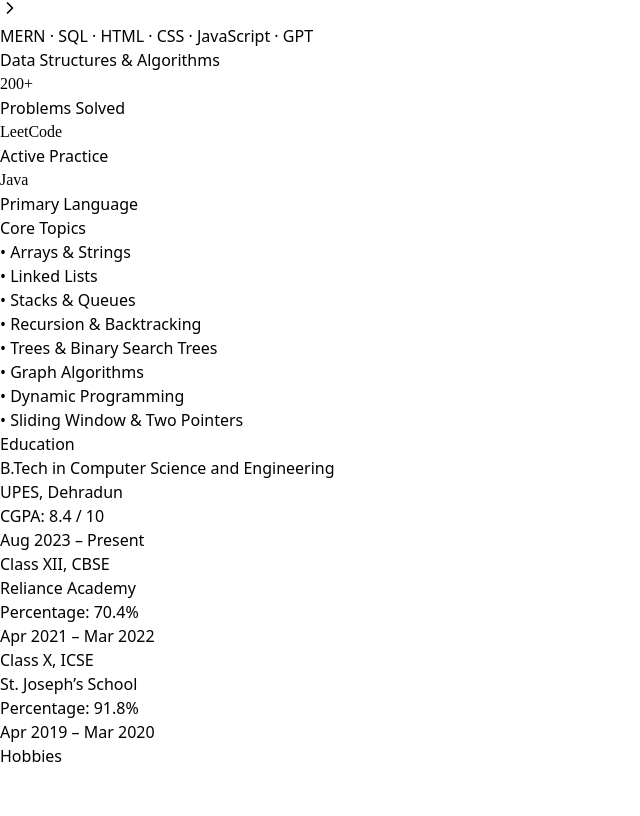
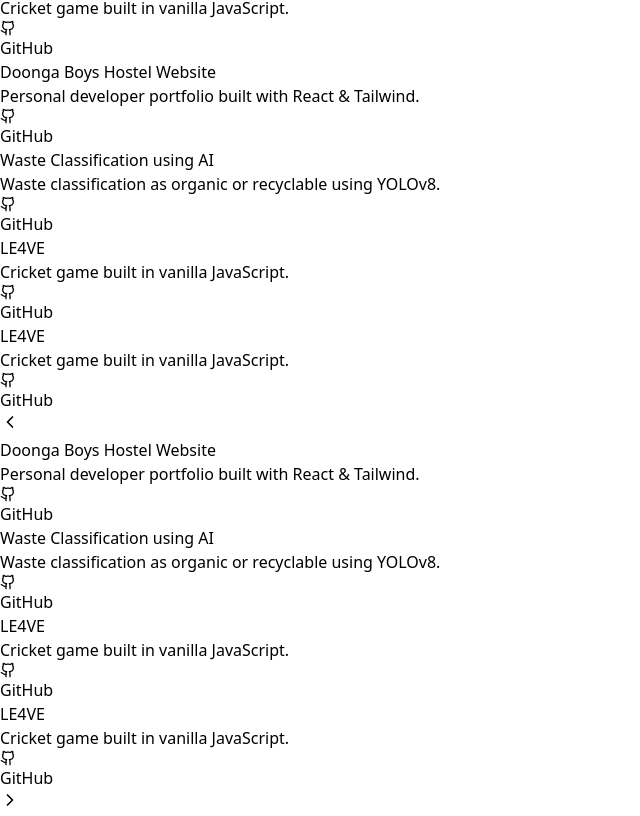
Before and after one commit to ambrishchaurasia/portfolio-website, a React (Vite) app: page / in a window 1280 px wide. Shown: the part 1564-2380 px from the top of the page, without its empty margins (0-640 px from the left). Built offline with nearby package versions, Linux system fonts and the light colour scheme.

Commit message:
added preview

```diff
--- a/src/components/Dev.jsx
+++ b/src/components/Dev.jsx
@@ -34,6 +34,12 @@
       github: "https://github.com/ambrishchaurasia/cricketgame",
       live: "https://ambrishchaurasia.github.io/cricketgame/",
     },
+     {
+      title: "LE4VE",
+      desc: "Cricket game built in vanilla JavaScript.",
+      github: "https://github.com/ambrishchaurasia/cricketgame",
+      live: "https://ambrishchaurasia.github.io/cricketgame/",
+    },
   ]
 
   return (
@@ -43,27 +49,18 @@
            Projects
         </h2>
 
-        <div className="relative">
-
-          {/* LEFT BUTTON */}
-          <button
-            onClick={() => scroll("left")}
-            className="absolute -left-6 top-1/2 -translate-y-1/2 bg-white border border-gray-200 rounded-full p-2 hover:shadow-md transition"
-          >
-            <ChevronLeft size={20} />
-          </button>
-
-          {/* CARDS */}
+        {/* MOBILE SLIDER */}
 <div
   ref={scrollRef}
-            className="flex gap-8 overflow-hidden"
+  className="flex md:hidden overflow-x-auto snap-x snap-mandatory scroll-smooth no-scrollbar"
 >
-            {projects.map((project, index) => (
+  {[...projects, ...projects].map((project, index) => (
     <div
       key={index}
       onClick={() => window.open(project.live, "_blank")}
-  className="min-w-[280px] h-[200px] border border-gray-200 rounded-2xl p-6 flex flex-col justify-between flex-shrink-0 hover:shadow-lg hover:-translate-y-1 transition cursor-pointer"
+      className="min-w-full snap-center px-2"
     >
+      <div className="border border-gray-200 rounded-2xl p-6 flex flex-col justify-between h-[240px]">
         <h3 className="text-xl font-medium mb-3">
           {project.title}
         </h3>
@@ -72,7 +69,6 @@
           {project.desc}
         </p>
 
-                {/* GitHub Link */}
         <a
           href={project.github}
           target="_blank"
@@ -83,7 +79,53 @@
           <Github size={16} />
           GitHub
         </a>
+      </div>
+    </div>
+  ))}
+</div>
 
+
+{/* DESKTOP GRID (UNCHANGED) */}
+{/* DESKTOP SLIDER */}
+<div className="hidden md:block relative">
+
+  {/* LEFT BUTTON */}
+  <button
+    onClick={() => scroll("left")}
+    className="absolute -left-6 top-1/2 -translate-y-1/2 bg-white border border-gray-200 rounded-full p-2 hover:shadow-md transition"
+  >
+    <ChevronLeft size={20} />
+  </button>
+
+  {/* GRID WRAPPER */}
+  <div
+    ref={scrollRef}
+    className="flex gap-8 overflow-x-auto scroll-smooth no-scrollbar"
+  >
+    {projects.map((project, index) => (
+      <div
+        key={index}
+        onClick={() => window.open(project.live, "_blank")}
+        className="min-w-[300px] border border-gray-200 rounded-2xl p-6 flex flex-col justify-between h-[240px] hover:shadow-lg hover:-translate-y-1 transition cursor-pointer"
+      >
+        <h3 className="text-xl font-medium mb-3">
+          {project.title}
+        </h3>
+
+        <p className="text-gray-600 text-sm mb-4">
+          {project.desc}
+        </p>
+
+        <a
+          href={project.github}
+          target="_blank"
+          rel="noopener noreferrer"
+          onClick={(e) => e.stopPropagation()}
+          className="inline-flex items-center gap-2 text-sm text-gray-500 hover:text-black transition"
+        >
+          <Github size={16} />
+          GitHub
+        </a>
       </div>
     ))}
   </div>
--- a/src/components/Dsa.jsx
+++ b/src/components/Dsa.jsx
@@ -2,8 +2,7 @@
 
 const DSA = () => {
   return (
-    <section className="min-h-screen flex items-center">
-      <div className="max-w-6xl mx-auto w-full px-6">
+        <section className="min-h-screen flex items-start md:items-center pt-16 md:pt-0">      <div className="max-w-6xl mx-auto w-full px-6">
 
         {/* Section Heading */}
         <h2 className="text-4xl md:text-6xl font-medium tracking-tight mb-16">
--- a/src/components/Landing.jsx
+++ b/src/components/Landing.jsx
@@ -9,8 +9,8 @@
   const [isHover, setIsHover] = useState(false)
 
   return (
-   <section className="min-h-screen flex items-center pt-24">
-  <div className="max-w-7xl mx-auto w-full px-6 grid grid-cols-3 items-center ">
+   <section className="min-h-screen flex items-center pt-16 md:pt-24">
+  <div className="max-w-7xl mx-auto w-full px-6 grid grid-cols-1 md:grid-cols-3 items-center gap-12">
 
     {/* LEFT SIDE */}
     <div className="space-y-4 -ml-4">
--- a/src/index.css
+++ b/src/index.css
@@ -5,3 +5,10 @@
 html {
   scroll-behavior: smooth;
 }
+.no-scrollbar::-webkit-scrollbar {
+  display: none;
+}
+.no-scrollbar {
+  -ms-overflow-style: none;
+  scrollbar-width: none;
+}
```
Lines whose indentation alone changed are shown as unchanged.
